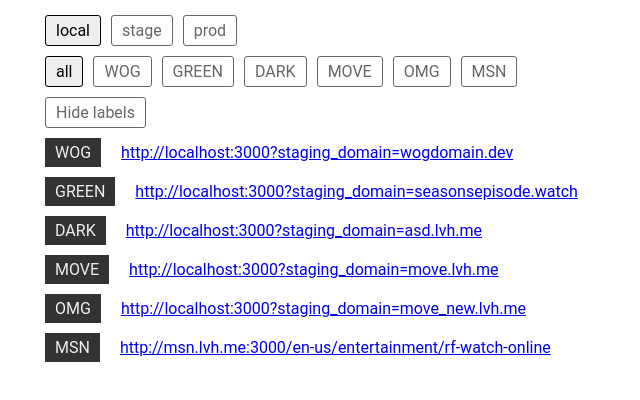
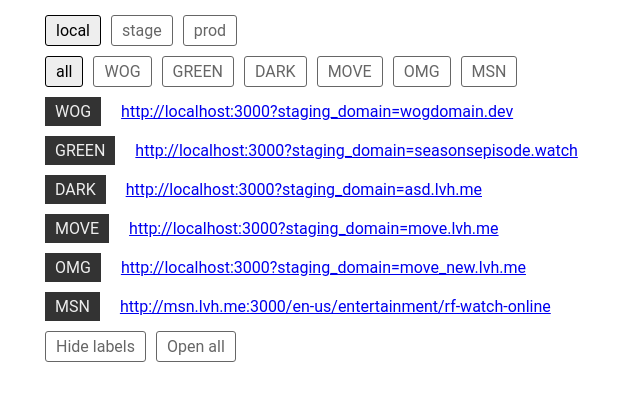
Before and after one commit to akorol777/video-links-helper, a React (Create React App) app: page / in a window 1280 px wide. Shown: the top 400 px of the page, without its empty margins (0-640 px from the left). Built offline with nearby package versions, Linux system fonts and the light colour scheme.

Commit message:
Add open all functionality

```diff
--- a/src/components/App.js
+++ b/src/components/App.js
@@ -5,6 +5,7 @@ import Links from "./Links";
 import DomainTabs from "./DomainTabs";
 import InputPR from "./InputPR";
 import LabelToggle from "./LabelToggle";
+import Opener from "./Opener"
 
 const data = require('../JSON/data.json');
 const envTitles = data.env;
@@ -17,8 +18,11 @@ class App extends Component {
         <EnvTabs envTitles={envTitles}/>
         <InputPR/>
         <DomainTabs domainTitles={domainTitles}/>
-        <LabelToggle/>
         <Links />
+        <div className="row">
+          <LabelToggle/>
+          <Opener />
+        </div>
       </div>
     );
   }
--- a/src/components/LabelToggle.js
+++ b/src/components/LabelToggle.js
@@ -12,12 +12,10 @@ class LabelToggle extends Component {
     const text = this.props.show_label ? 'Hide labels' : 'Show labels';
 
     return (
-      <div className="row">
-        <div
-          className="button"
-          onClick={this.handleLabelToggle}
-        >{text}</div>
-      </div>
+      <div
+        className="button"
+        onClick={this.handleLabelToggle}
+      >{text}</div>
     )
   }
 }
--- a/src/components/Link.js
+++ b/src/components/Link.js
@@ -1,6 +1,6 @@
 import React from 'react';
 
-const Link = (props) => {
+export default (props) => {
   const renderLabel = (
     props.domain &&
     <div className="link__label">
@@ -8,17 +8,15 @@ const Link = (props) => {
     </div>
   );
 
-  return(
+  return (
     <div className="link__wrapper">
       {renderLabel}
       <a
         href={props.link}
         target="_blank"
         rel="noopener noreferrer"
-        className="link"
+        className="link js-link-to-open"
       >{props.link}</a>
     </div>
   );
 };
-
-export default Link;
--- /dev/null
+++ b/src/components/Opener.js
@@ -0,0 +1,22 @@
+import React from 'react';
+
+export default () => {
+  const handleOpeAll = () => {
+    const links = document.querySelectorAll('.js-link-to-open');
+
+    for (let i = 0; i < links.length; i++) {
+      setTimeout(function() {
+        links[i].click();
+      }, i * 10 );
+    }
+  };
+
+  return (
+    <div
+      className="button"
+      onClick={handleOpeAll}
+    >
+      Open all
+    </div>
+  )
+};
```
